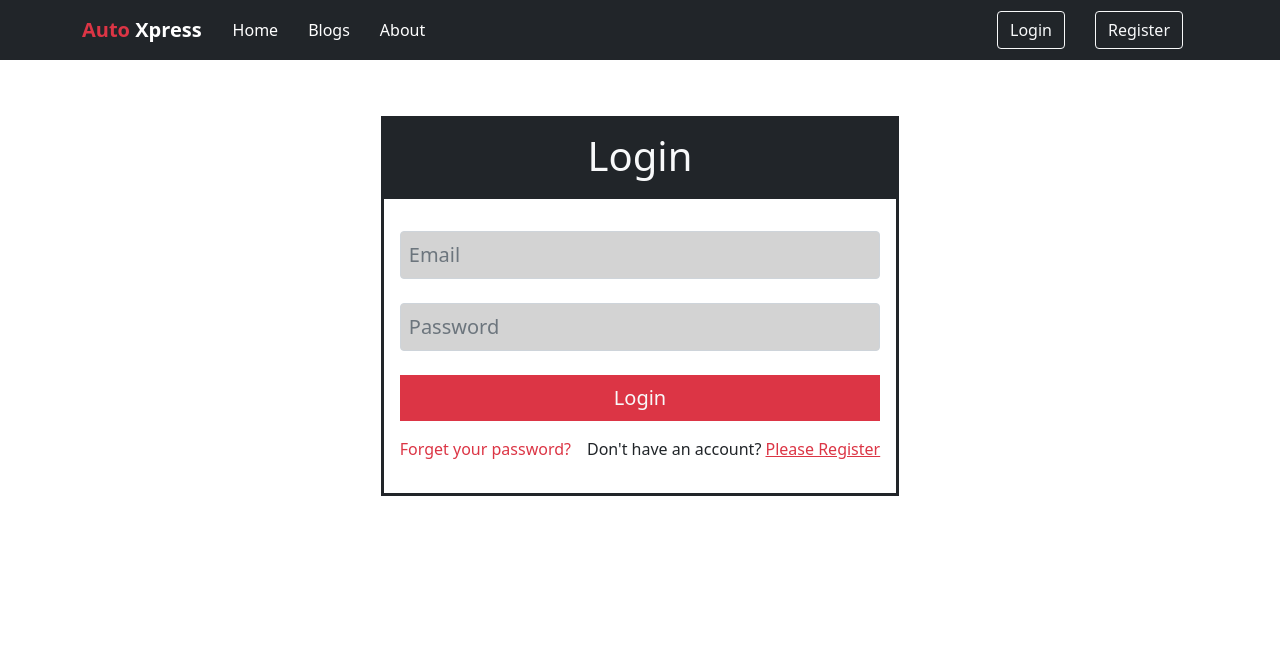
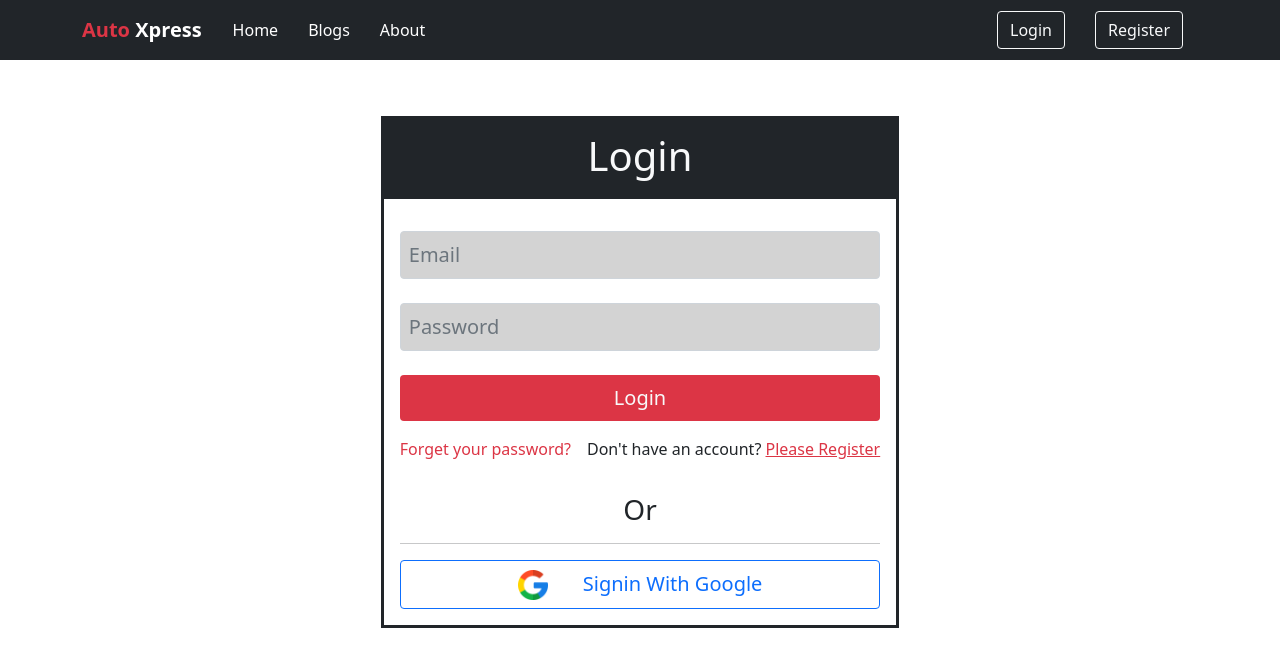
Before and after one commit to FahamidulDipro/Auto-Xpress, a React (Create React App) app: page /login in a window 1280 px wide. Shown: the top 666 px of the page. Built offline with nearby package versions, Linux system fonts and the light colour scheme; no server answers.

Commit message:
Google Login button added and designed

```diff
--- a/src/components/InventoryDetail/InventoryDetail.js
+++ b/src/components/InventoryDetail/InventoryDetail.js
@@ -45,10 +45,10 @@ const InventoryDetail = () => {
 
   return (
     <div
-      className="d-flex justify-content-between container border   w-75 p-3 text-start flex-lg-row flex-md-row flex-sm-column flex-column"
+      className="d-flex justify-content-between container   w-100   p-3 text-start flex-lg-row flex-md-row flex-sm-column flex-column"
       style={{ marginTop: "100px" }}
     >
-      <section className="border p-2">
+      <section className=" p-2">
         <h2 className="mb-3">{selectedInventory?.name}</h2>
         <section className="position-relative ">
           <img
@@ -72,7 +72,7 @@ const InventoryDetail = () => {
           <b>Quantity:</b> {carQuantity}
         </p>
       </section>
-      <section className="">
+      <section className="w-100">
         <div className=" p-3">
           <div className="border border-dark border-3 mb-5">
             <h3 className="bg-dark text-light p-3">Available Quantity</h3>
--- a/src/components/Login/Login.js
+++ b/src/components/Login/Login.js
@@ -3,6 +3,7 @@ import { useForm } from "react-hook-form";
 import { Link, useLocation, useNavigate } from "react-router-dom";
 import { useSignInWithEmailAndPassword } from "react-firebase-hooks/auth";
 import auth from "../../firebase.init";
+import SocialLogin from "../SocialLogin/SocialLogin";
 
 const Login = () => {
   const { register, handleSubmit } = useForm();
@@ -58,9 +59,10 @@ const Login = () => {
             <input
               type="submit"
               value="Login"
-              className="w-100 p-2 bg-danger text-light border-0"
+              className="w-100 p-2 bg-danger text-light border-0 rounded"
               style={{ fontSize: "20px" }}
             />
+
             <div className="d-flex justify-content-between">
               <div className="text-start mt-3">
                 <Link
@@ -79,6 +81,7 @@ const Login = () => {
                 </p>
               </div>
             </div>
+            <SocialLogin></SocialLogin>
           </form>
         </section>
       </div>
--- a/src/components/Register/Register.js
+++ b/src/components/Register/Register.js
@@ -8,6 +8,7 @@ import { useSendEmailVerification } from "react-firebase-hooks/auth";
 import { useUpdateProfile } from "react-firebase-hooks/auth";
 
 import "react-toastify/dist/ReactToastify.css";
+import SocialLogin from "../SocialLogin/SocialLogin";
 
 const Register = () => {
   const { register, handleSubmit } = useForm();
@@ -103,7 +104,7 @@ const Register = () => {
           <input
             type="submit"
             value="Register"
-            className="w-100 p-2 bg-danger text-light border-0"
+            className="w-100 p-2 bg-danger text-light border-0 rounded"
             style={{ fontSize: "20px" }}
           />
           {passwordMatchError}
@@ -122,6 +123,7 @@ const Register = () => {
               </p>
             </div>
           </div>
+          <SocialLogin></SocialLogin>
         </form>
       </section>
     </div>
--- /dev/null
+++ b/src/components/SocialLogin/SocialLogin.js
@@ -0,0 +1,15 @@
+import React from 'react';
+import { Button } from 'react-bootstrap';
+
+const SocialLogin = () => {
+    return (
+        <div className='mt-3'>
+            <h3>Or</h3>
+            <hr />
+            <Button  variant="outline-primary w-100 p-2 "
+              style={{ fontSize: "20px" }}><img src="../google.png" alt='googleImg' style={{height:'30px',marginRight:'30px'}}></img> Signin With Google</Button>
+        </div>
+    );
+};
+
+export default SocialLogin;
```
Also changed, not shown: public/google.png (added).
